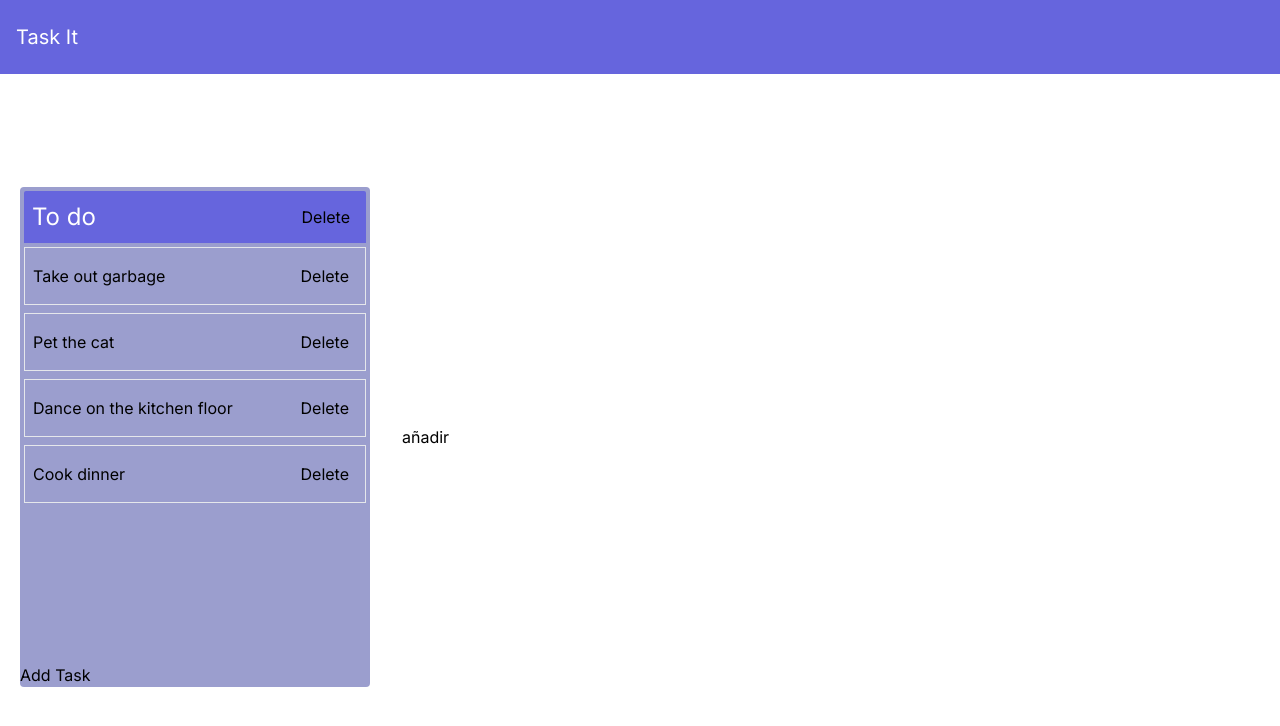
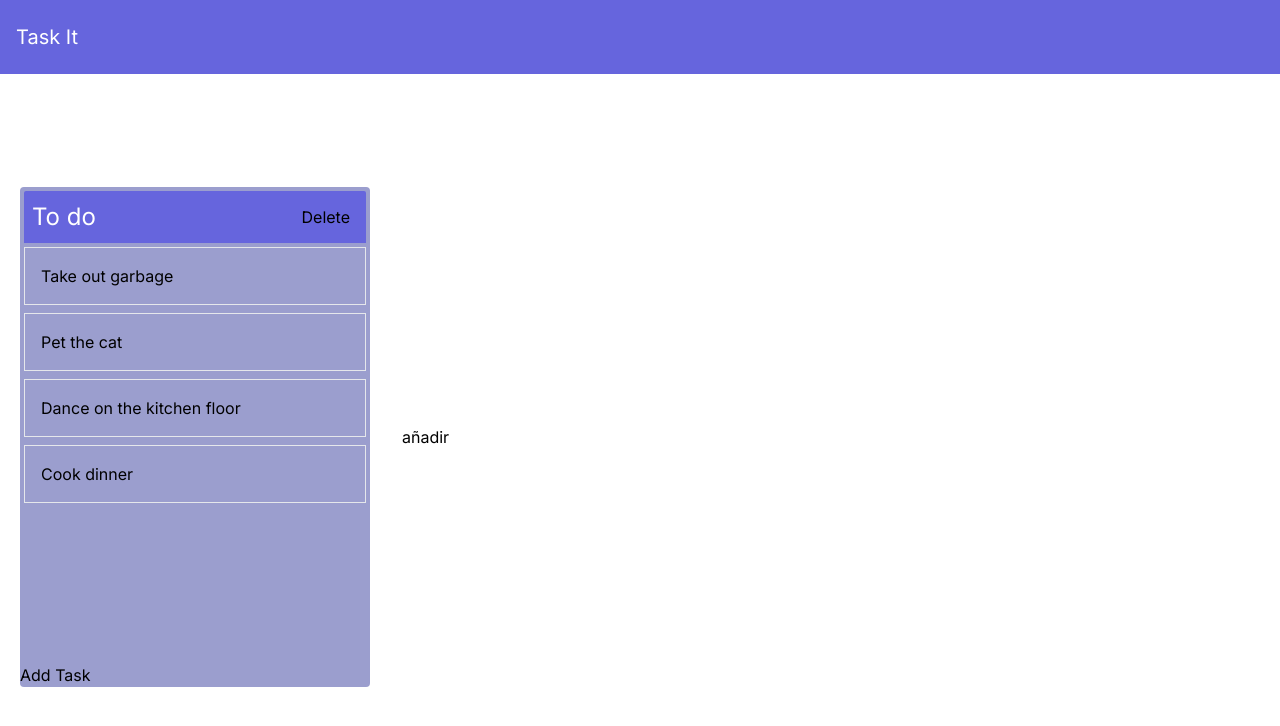
Before and after one commit to lmhmDev/task-it, a Next.js app: page / in a window 1280 px wide. Shown: the top 726 px of the page. Built offline with nearby package versions, Linux system fonts and the light colour scheme.

Commit message:
delete task only shows on hover and edit task

```diff
--- a/src/components/board.tsx
+++ b/src/components/board.tsx
@@ -73,7 +73,7 @@ const Board = () => {
             </div>
             {typeof window !== 'undefined' && createPortal(
                 <DragOverlay>
-                    {activeColumn && <ColumnContainer column={activeColumn} />}
+                    {activeColumn && <ColumnContainer column={activeColumn} tasks={tasks.filter(task => task.columnId === activeColumn.id)} />}
                 </DragOverlay>
                 , document.body)}
         </DndContext>
--- a/src/components/card.tsx
+++ b/src/components/card.tsx
@@ -2,6 +2,8 @@ import useStore from '../utils/store';
 import { useSortable } from '@dnd-kit/sortable'
 import { CSS } from '@dnd-kit/utilities'
 import { Task } from '@/utils/dnd_types';
+import { useState } from 'react';
+import { setegid } from 'process';
 
 interface Props {
     task: Task
@@ -9,20 +11,50 @@ interface Props {
 
 const Card = ({ task }: Props) => {
 
+    const [isHovered, setIsHovered] = useState(false)
+    const [editMode, setEditMode] = useState(false)
+
     const deleteTask = useStore((state) => state.deleteTask)
+    const updateTask = useStore((state) => state.updateTask)
 
     return (
-        <div className={`w-full flex items-center justify-between border border-grey p-2 mb-2`}>
-            { task.content}
+        <div
+            onClick={() => setEditMode(true)}
+            onMouseEnter={() => setIsHovered(true)}
+            onMouseLeave={() => setIsHovered(false)}
+            className={`w-full flex items-center justify-between border border-grey p-2 mb-2 hover:ring-2 hover:ring-inset hover:ring-primary`}>
+            {
+                editMode ?
+                    <input
+                        value={task.content}
+                        autoFocus
+                        onBlur={() => {
+                            setEditMode(false)
+                        }}
+                        onKeyDown={(e) => {
+                            if (e.key !== 'Enter') return
+                            setEditMode(false)
+                        }}
+                        onChange={(e) => {
+                            updateTask(task.id, e.target.value)
+                        }}
+                    /> :
+                    <p className="p-2">{task.content}</p>}
+            {
+                isHovered &&
                 <button
                     onClick={() => {
                         deleteTask(task.id)
                     }}
                     className="
+                    opacity-60
                     p-2
                     rounded
                     hover:bg-detail
-            ">Delete</button>
+                    hover:opacity-100"
+                >
+                    Delete</button>
+            }
         </div >
     )
 }
--- a/src/components/column.tsx
+++ b/src/components/column.tsx
@@ -94,7 +94,7 @@ const ColumnContainer = ({ column, tasks }: Props) => {
             </div>
             <div className="flex flex-col flex-grow px-1">
                 {
-                    tasks.map(task => {
+                    tasks?.map(task => {
                         return <Card task={task} />
                     })
                 }
--- a/src/utils/store.tsx
+++ b/src/utils/store.tsx
@@ -70,6 +70,17 @@ const useStore = create((set) => ({
         set((state) => ({
             tasks: state.tasks.filter((task: Task) => task.id !== taskId)
         }))
+    },
+
+    updateTask: (taskId: Id, content: string) => {
+        set((state) => {
+            const newTasks = state.tasks.map((task: Task) => {
+                if (task.id !== taskId) return task
+                return { ...task, content }
+            })
+
+            return { tasks: newTasks }
+        })
     }
 }))
 
```
Lines whose indentation alone changed are shown as unchanged.
